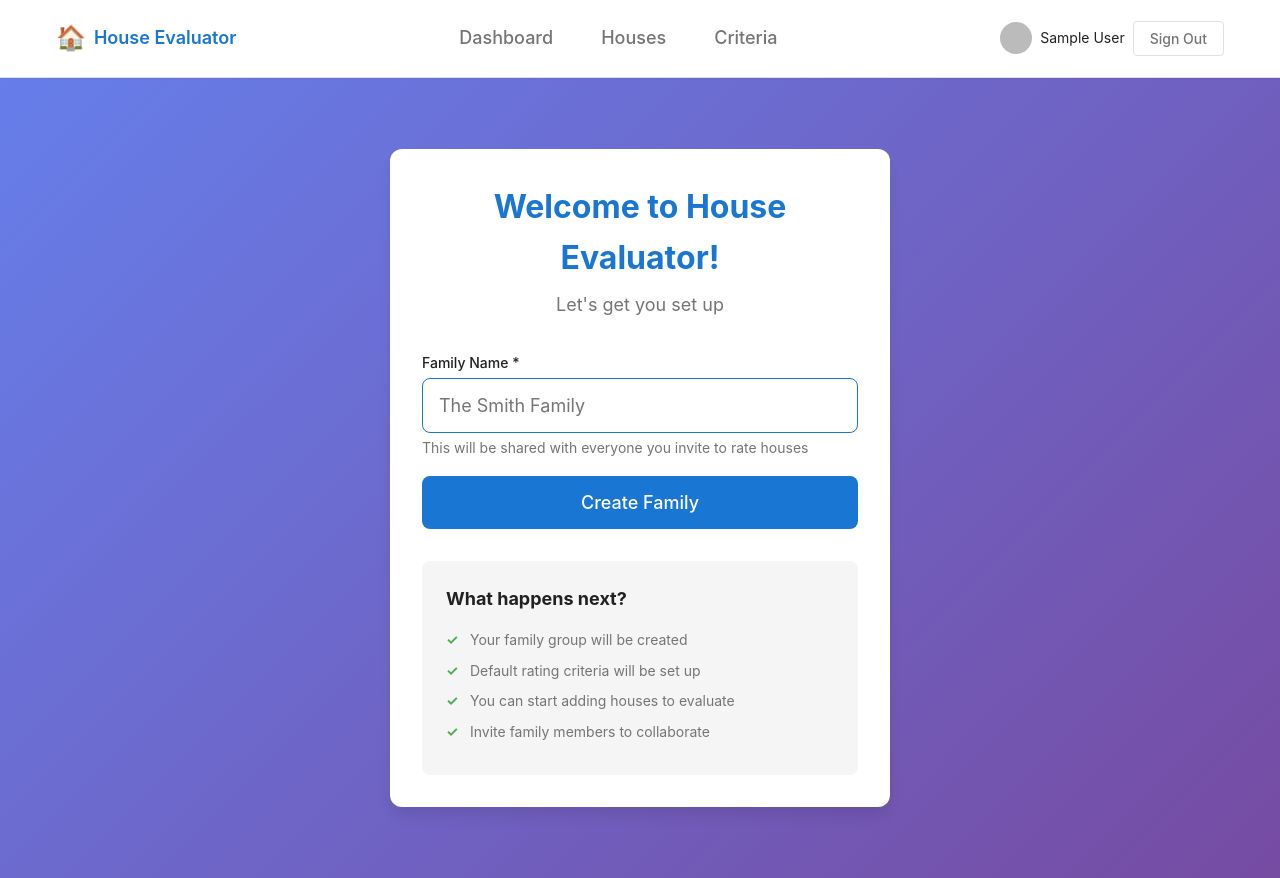
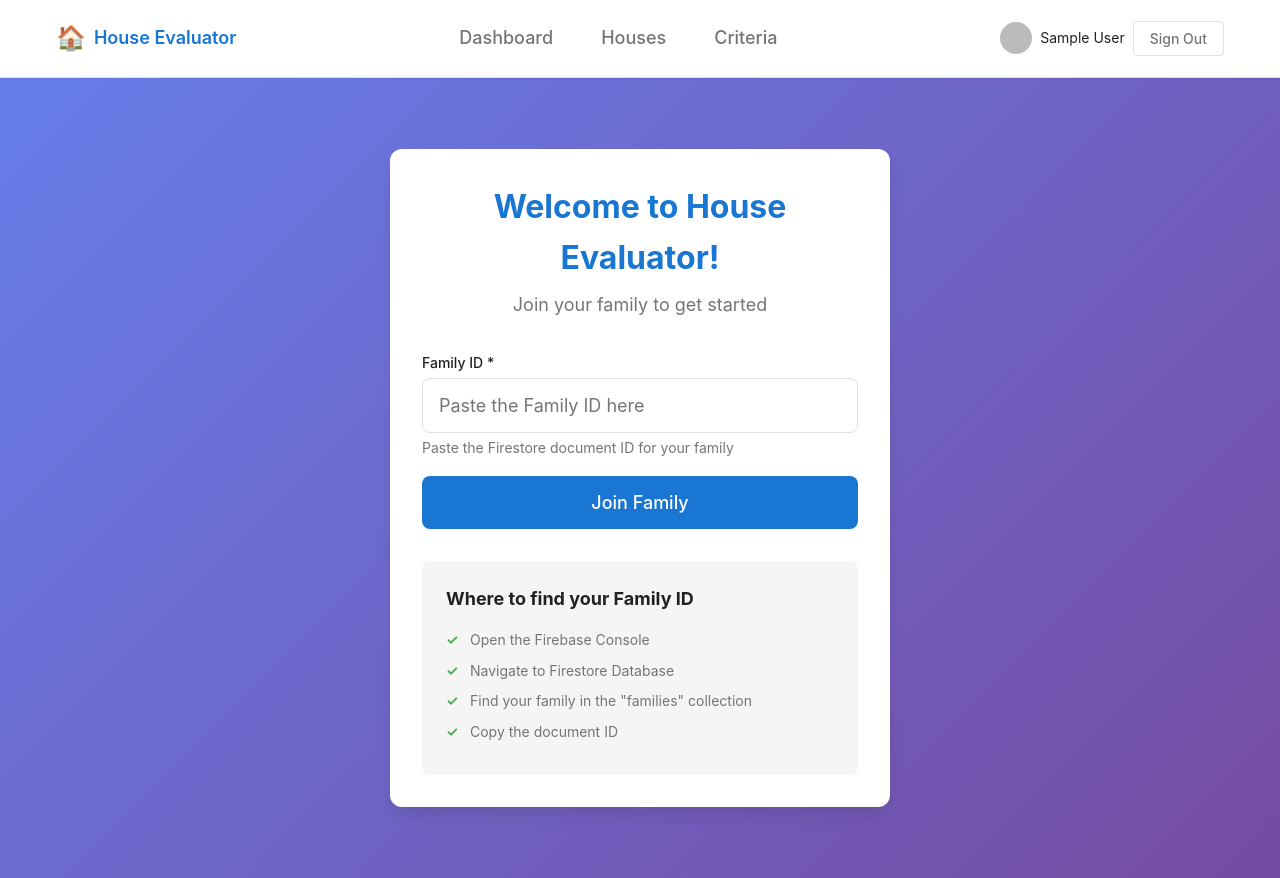
Before and after one commit to markgoho/house-evaluator, a SvelteKit app: page /setup in a window 1280 px wide. Built offline with nearby package versions, Linux system fonts and the light colour scheme; no server answers; the database is empty; sample sign-in values are in the browser's storage.

Commit message:
feat: update family setup process to join existing families using Family ID

```diff
--- a/src/routes/setup/+page.svelte
+++ b/src/routes/setup/+page.svelte
@@ -4,10 +4,10 @@
 	import { authStore } from '$lib/stores/auth-store';
 	import { userProfileStore } from '$lib/stores/user-profile-store';
 	import { createOrUpdateUser } from '$lib/services/user-service';
-	import { createFamily } from '$lib/services/family-service';
-	import type { UserInput, FamilyInput } from '$lib/types';
+	import { addFamilyMember, getFamily } from '$lib/services/family-service';
+	import type { UserInput } from '$lib/types';
 
-	let familyName = $state('');
+	let familyId = $state('');
 	let loading = $state(false);
 	let error = $state<string | null>(null);
 
@@ -41,8 +41,8 @@
 		}
 	}
 
-	async function handleSubmit(e: Event) {
-		e.preventDefault();
+	async function handleJoinFamily(event: Event): Promise<void> {
+		event.preventDefault();
 
 		if (!$authStore.user) {
 			error = 'Not authenticated';
@@ -53,14 +53,16 @@
 		error = null;
 
 		try {
-			// Create family
-			const familyData: FamilyInput = {
-				name: familyName,
-				ownerId: $authStore.user.uid,
-				memberIds: [$authStore.user.uid]
-			};
+			// Verify family exists
+			const family = await getFamily(familyId);
 
-			const familyId = await createFamily(familyData);
+			if (!family) {
+				error = 'Family not found. Please check the Family ID and try again.';
+				return;
+			}
+
+			// Add user to family
+			await addFamilyMember(familyId, $authStore.user.uid);
 
 			// Update user profile with familyId
 			await createOrUpdateUser($authStore.user.uid, {
@@ -68,14 +70,14 @@
 				displayName: $authStore.user.displayName ?? '',
 				photoUrl: $authStore.user.photoURL ?? null,
 				familyId,
-				role: 'owner'
+				role: 'member'
 			});
 
 			// Redirect to dashboard
 			goto('/');
-		} catch (err) {
-			console.error('Error creating family:', err);
-			error = err instanceof Error ? err.message : 'Failed to create family';
+		} catch (error_) {
+			console.error('Error joining family:', error_);
+			error = error_ instanceof Error ? error_.message : 'Failed to join family';
 		} finally {
 			loading = false;
 		}
@@ -85,38 +87,37 @@
 <div class="setup-page">
 	<div class="setup-card">
 		<h1>Welcome to House Evaluator!</h1>
-		<p class="subtitle">Let's get you set up</p>
+		<p class="subtitle">Join your family to get started</p>
 
 		{#if error}
 			<div class="error-message">{error}</div>
 		{/if}
 
-		<form onsubmit={handleSubmit} class="setup-form">
+		<form onsubmit={handleJoinFamily} class="setup-form">
 			<div class="form-field">
-				<label for="familyName">Family Name *</label>
+				<label for="familyId">Family ID *</label>
 				<input
 					type="text"
-					id="familyName"
-					bind:value={familyName}
+					id="familyId"
+					bind:value={familyId}
 					required
-					placeholder="The Smith Family"
-					autofocus
+					placeholder="Paste the Family ID here"
 				/>
-				<p class="field-hint">This will be shared with everyone you invite to rate houses</p>
+				<p class="field-hint">Paste the Firestore document ID for your family</p>
 			</div>
 
 			<button type="submit" class="btn-primary" disabled={loading}>
-				{loading ? 'Creating...' : 'Create Family'}
+				{loading ? 'Joining...' : 'Join Family'}
 			</button>
 		</form>
 
 		<div class="info-box">
-			<h3>What happens next?</h3>
+			<h3>Where to find your Family ID</h3>
 			<ul>
-				<li>Your family group will be created</li>
-				<li>Default rating criteria will be set up</li>
-				<li>You can start adding houses to evaluate</li>
-				<li>Invite family members to collaborate</li>
+				<li>Open the Firebase Console</li>
+				<li>Navigate to Firestore Database</li>
+				<li>Find your family in the "families" collection</li>
+				<li>Copy the document ID</li>
 			</ul>
 		</div>
 	</div>
```
